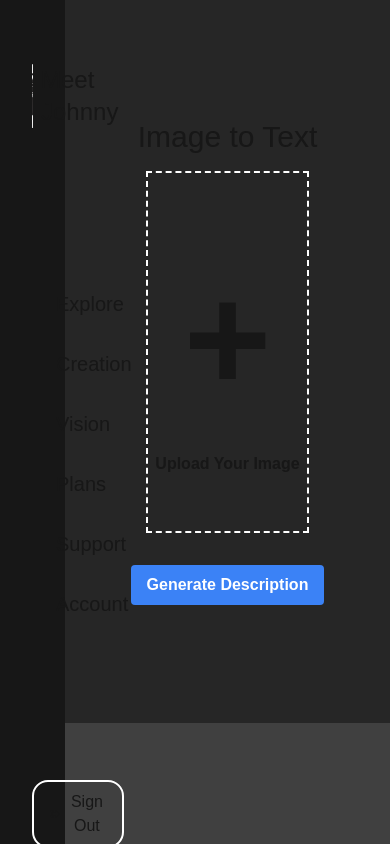
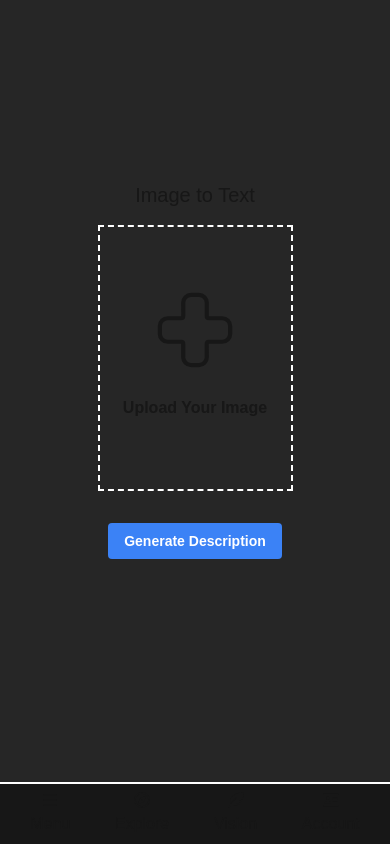
Before and after one commit to kevthefoo/mjweb, a Next.js app: page /vision in a window 390 px wide. Built offline with nearby package versions, Linux system fonts and the light colour scheme.

Commit message:
Add responsive design enhancements and mobile navigation component

```diff
--- a/app/(dashboard)/explore/page.tsx
+++ b/app/(dashboard)/explore/page.tsx
@@ -104,7 +104,7 @@ export default function Explore() {
           : "h-full overflow-y-scroll bg-neutral-800"
       }
     >
-      <div className="relative columns-5 gap-0">
+      <div className="relative columns-5 gap-0 max-lg_tablet:columns-4 max-rg_tablet:columns-3 max-lg_mobile:columns-2">
         {images.map((image, index) => (
           <div
             key={index}
--- a/app/(dashboard)/layout.tsx
+++ b/app/(dashboard)/layout.tsx
@@ -1,4 +1,5 @@
 import Navbar from "@/components/Navbar";
+import MobileNavbar from "@/components/MobileNavbar";
 import type { Metadata } from "next";
 import "@/app/globals.css";
 import { ClerkProvider } from "@clerk/nextjs";
@@ -22,9 +23,10 @@ export default function DashboardLayout({
       }}
     >
       <html lang="en">
-        <body className="flex h-screen w-screen antialiased">
+        <body className="relative flex h-screen w-screen antialiased">
           <Toaster richColors />
           <Navbar />
+          <MobileNavbar />
           <main className="h-full w-full">{children}</main>
         </body>
       </html>
--- a/app/(dashboard)/vision/page.tsx
+++ b/app/(dashboard)/vision/page.tsx
@@ -4,6 +4,7 @@ import SubmitButton from "@/components/SubmitButton";
 import { useState } from "react";
 import { toast } from "sonner";
 import Image from "next/image";
+import { CiMedicalCross } from "react-icons/ci";
 
 const handleCopyToClipboard = (prompt: string) => {
   navigator.clipboard
@@ -63,12 +64,12 @@ export default function Vision() {
   };
 
   return (
-    <section className="flex h-full w-full flex-col justify-between bg-neutral-800">
+    <section className="max-rg_tablet:pb-12 flex h-full w-full flex-col justify-between bg-neutral-800">
       <form
         action={handleSubmit}
         className="flex h-full flex-col items-center justify-center"
       >
-        <h1 className="mb-4 text-center text-3xl">Image to Text</h1>
+        <h1 className="mb-4 text-center text-3xl max-lg_mobile:text-xl">Image to Text</h1>
         <input
           type="file"
           name="image"
@@ -79,10 +80,17 @@ export default function Vision() {
         />
         <label
           htmlFor="upload_input"
-          className="relative mb-8 flex h-1/2 w-1/2 cursor-pointer flex-col items-center justify-center border-2 border-dashed border-white font-bold"
+          className="max-rg_tablet:h-1/3 relative mb-8 flex h-1/2 w-1/2 cursor-pointer flex-col items-center justify-center border-2 border-dashed border-white font-bold"
         >
-          <div className="text-[150px]">+</div>
-          <p>Upload Your Image</p>
+          <div className="max-rg_tablet:text-[100px] mb-4 text-[150px]">
+            <CiMedicalCross />
+          </div>
+          {imagePreview ? (
+            <p className="mb-4"></p>
+          ) : (
+            <p className="mb-4">Upload Your Image</p>
+          )}
+
           {imagePreview && (
             <Image
               src={decodeURIComponent(imagePreview)}
@@ -94,9 +102,19 @@ export default function Vision() {
         </label>
 
         <SubmitButton />
+        {description ? (
+          <div
+            className="max-lg_mobile:block max-lg_mobile:text-sm hidden cursor-pointer rounded-xl border-2 border-white px-4 py-2 text-slate-300 hover:text-slate-50"
+            onClick={() => handleCopyToClipboard(description)}
+          >
+            Copy Prompt
+          </div>
+        ) : (
+          <div className="max-lg_mobile:block hidden px-4 py-2  h-10"></div>
+        )}
       </form>
 
-      <div className="flex h-1/6 bg-neutral-700">
+      <div className="max-lg_mobile:hidden flex h-1/6 bg-neutral-700">
         <div className="w-full overflow-y-scroll">
           {description && (
             <p
--- /dev/null
+++ b/components/MobileNavbar.tsx
@@ -0,0 +1,59 @@
+import Link from "next/link";
+import SignOutButtonComponent from "./SignOutButtonComponent";
+import {
+  FaRegCompass,
+  FaPalette,
+  FaAddressCard,
+  FaBookmark,
+  FaTools,
+  FaFeatherAlt,
+} from "react-icons/fa";
+
+import { AiOutlineMenu } from "react-icons/ai";
+
+export default function MobileNavbar() {
+  return (
+    <header className="max-lg_mobile:flex fixed bottom-0 z-10 hidden w-full border-t-2 border-white bg-neutral-900 bg-opacity-95 px-2 py-2">
+      <nav className="w-full">
+        <ul className="flex w-full items-center justify-around">
+          <li>
+            <Link
+              href="/explore"
+              className="flex flex-col items-center justify-center gap-1"
+            >
+              <AiOutlineMenu />
+              <p className="">Menu</p>
+            </Link>
+          </li>
+          <li>
+            <Link
+              href="/explore"
+              className="flex flex-col items-center justify-center gap-1"
+            >
+              <FaRegCompass />
+              <p className="">Explore</p>
+            </Link>
+          </li>
+          <li>
+            <Link
+              href="/vision"
+              className="flex flex-col items-center justify-center gap-1"
+            >
+              <FaFeatherAlt />
+              <p className="">Vision</p>
+            </Link>
+          </li>
+          <li>
+            <Link
+              href="/account"
+              className="flex flex-col items-center justify-center gap-1"
+            >
+              <FaAddressCard />
+              <p className="">Account</p>
+            </Link>
+          </li>
+        </ul>
+      </nav>
+    </header>
+  );
+}
--- a/components/Navbar.tsx
+++ b/components/Navbar.tsx
@@ -14,9 +14,9 @@ import logo from "@/assets/logo.png";
 
 export default function Navbar() {
   return (
-    <header className="z-10 flex h-screen w-1/6 flex-col justify-between bg-neutral-900 px-8 pb-8 pt-16">
+    <header className="max-rg_tablet:w-[200px] max-rg_desktop:px-4 max-lg_mobile:hidden z-10 flex h-screen w-[300px] flex-col justify-between bg-neutral-900 px-8 pb-8 pt-16">
       <Link href="/explore" className=" ">
-        <div className="flex gap-2">
+        <div className="max-rg_desktop:flex-col flex items-center justify-center gap-2">
           <Image
             alt="Meet Johnny Logo"
             width={30}
@@ -24,7 +24,9 @@ export default function Navbar() {
             src={logo}
             className="rounded-full"
           />
-          <h1 className="text-2xl">Meet Johnny</h1>
+          <h1 className="max-rg_desktop:text-lg text-center text-2xl">
+            Meet Johnny
+          </h1>
         </div>
       </Link>
       <nav className="">
@@ -32,14 +34,18 @@ export default function Navbar() {
           <li className="rounded-3xl px-4 py-2 hover:bg-neutral-700">
             <Link href="/explore" className="flex items-center justify-start">
               <FaRegCompass />
-              <p className="ml-2 text-xl font-medium">Explore</p>
+              <p className="max-rg_desktop:text-sm ml-2 text-xl font-medium">
+                Explore
+              </p>
             </Link>
           </li>
 
           <li className="rounded-3xl px-4 py-2 hover:bg-neutral-700">
             <Link href="/creation" className="flex items-center justify-start">
               <FaPalette />
-              <p className="ml-2 text-xl font-medium">Creation</p>
+              <p className="max-rg_desktop:text-sm ml-2 text-xl font-medium">
+                Creation
+              </p>
             </Link>
           </li>
           {/* <li className="rounded-3xl px-4 py-2 hover:bg-neutral-700">
@@ -51,13 +57,17 @@ export default function Navbar() {
           <li className="rounded-3xl px-4 py-2 hover:bg-neutral-700">
             <Link href="/vision" className="flex items-center justify-start">
               <FaFeatherAlt />
-              <p className="ml-2 text-xl font-medium">Vision</p>
+              <p className="max-rg_desktop:text-sm ml-2 text-xl font-medium">
+                Vision
+              </p>
             </Link>
           </li>
           <li className="rounded-3xl px-4 py-2 hover:bg-neutral-700">
             <Link href="/plans" className="flex items-center justify-start">
               <FaBookmark />
-              <p className="ml-2 text-xl font-medium">Plans</p>
+              <p className="max-rg_desktop:text-sm ml-2 text-xl font-medium">
+                Plans
+              </p>
             </Link>
           </li>
 
@@ -68,13 +78,17 @@ export default function Navbar() {
               className="flex items-center justify-start"
             >
               <FaTools />
-              <p className="ml-2 text-xl font-medium">Support</p>
+              <p className="max-rg_desktop:text-sm ml-2 text-xl font-medium">
+                Support
+              </p>
             </Link>
           </li>
           <li className="rounded-3xl px-4 py-2 hover:bg-neutral-700">
             <Link href="/account" className="flex items-center justify-start">
               <FaAddressCard />
-              <p className="ml-2 text-xl font-medium">Account</p>
+              <p className="max-rg_desktop:text-sm ml-2 text-xl font-medium">
+                Account
+              </p>
             </Link>
           </li>
         </ul>
--- a/components/SignOutButtonComponent.tsx
+++ b/components/SignOutButtonComponent.tsx
@@ -13,12 +13,9 @@ export default function SignOutButtonComponent() {
 
   return (
     <SignOutButton redirectUrl="/">
-      <button
-        className="flex items-center rounded-2xl border-2 border-white px-4 py-2 hover:bg-neutral-700"
-        onClick={() => console.log("sign out")}
-      >
+      <button className="flex items-center rounded-2xl border-2 border-white px-4 py-2 hover:bg-neutral-700">
         <FaSignOutAlt className="mr-2" />
-        <p>Sign Out</p>
+        <p className="max-rg_desktop:text-sm">Sign Out</p>
       </button>
     </SignOutButton>
   );
--- a/components/SubmitButton.tsx
+++ b/components/SubmitButton.tsx
@@ -6,7 +6,7 @@ export default function SubmitButton() {
     <button
       type="submit"
       disabled={pending}
-      className="rounded bg-blue-500 px-4 py-2 font-bold text-white hover:bg-blue-700 disabled:opacity-50 disabled:hover:bg-blue-500"
+      className="max-lg_mobile:text-sm mb-4 rounded bg-blue-500 px-4 py-2 font-bold text-white hover:bg-blue-700 disabled:opacity-50 disabled:hover:bg-blue-500"
     >
       {pending ? "Generating description..." : "Generate Description"}
     </button>
```
